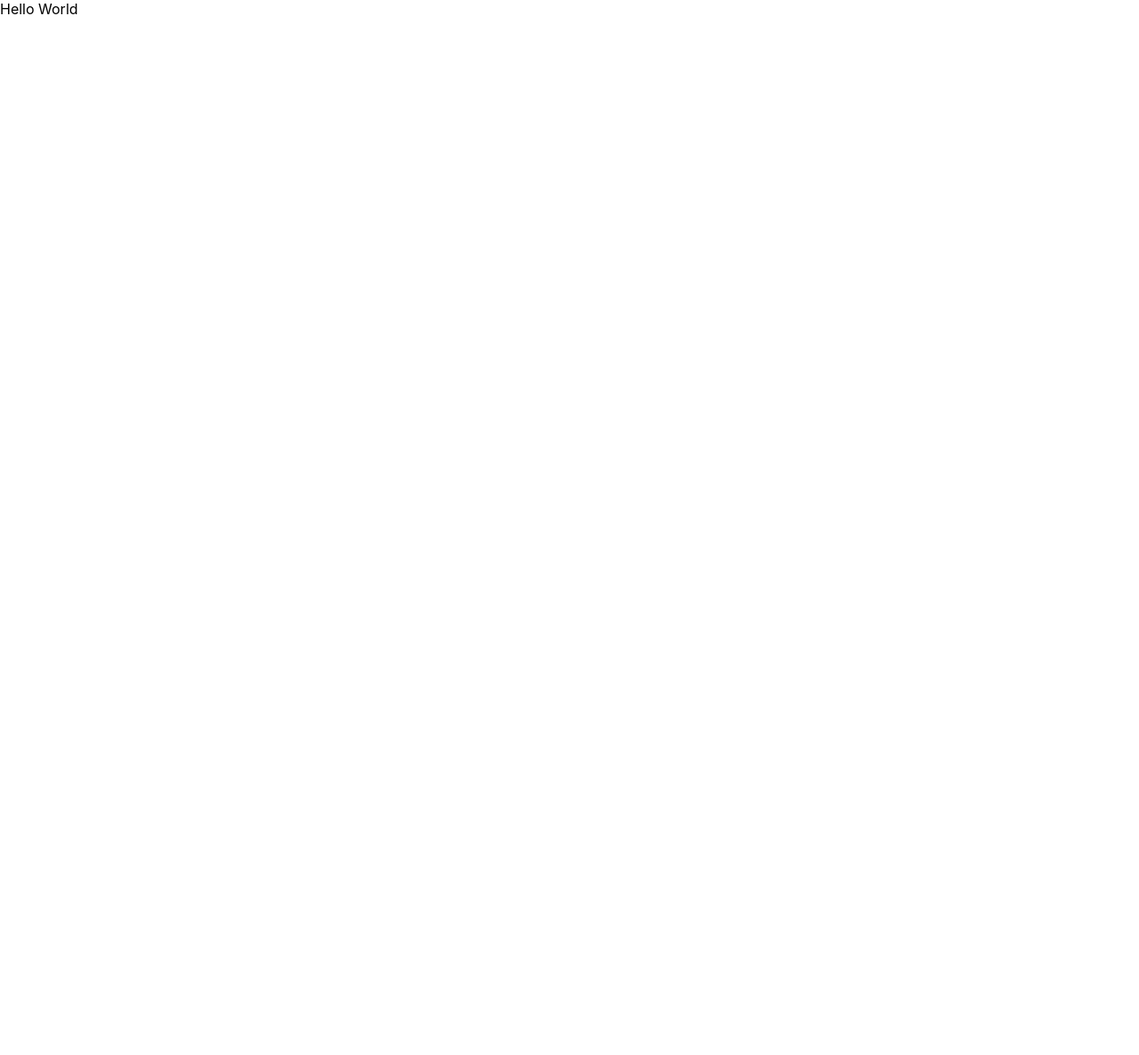
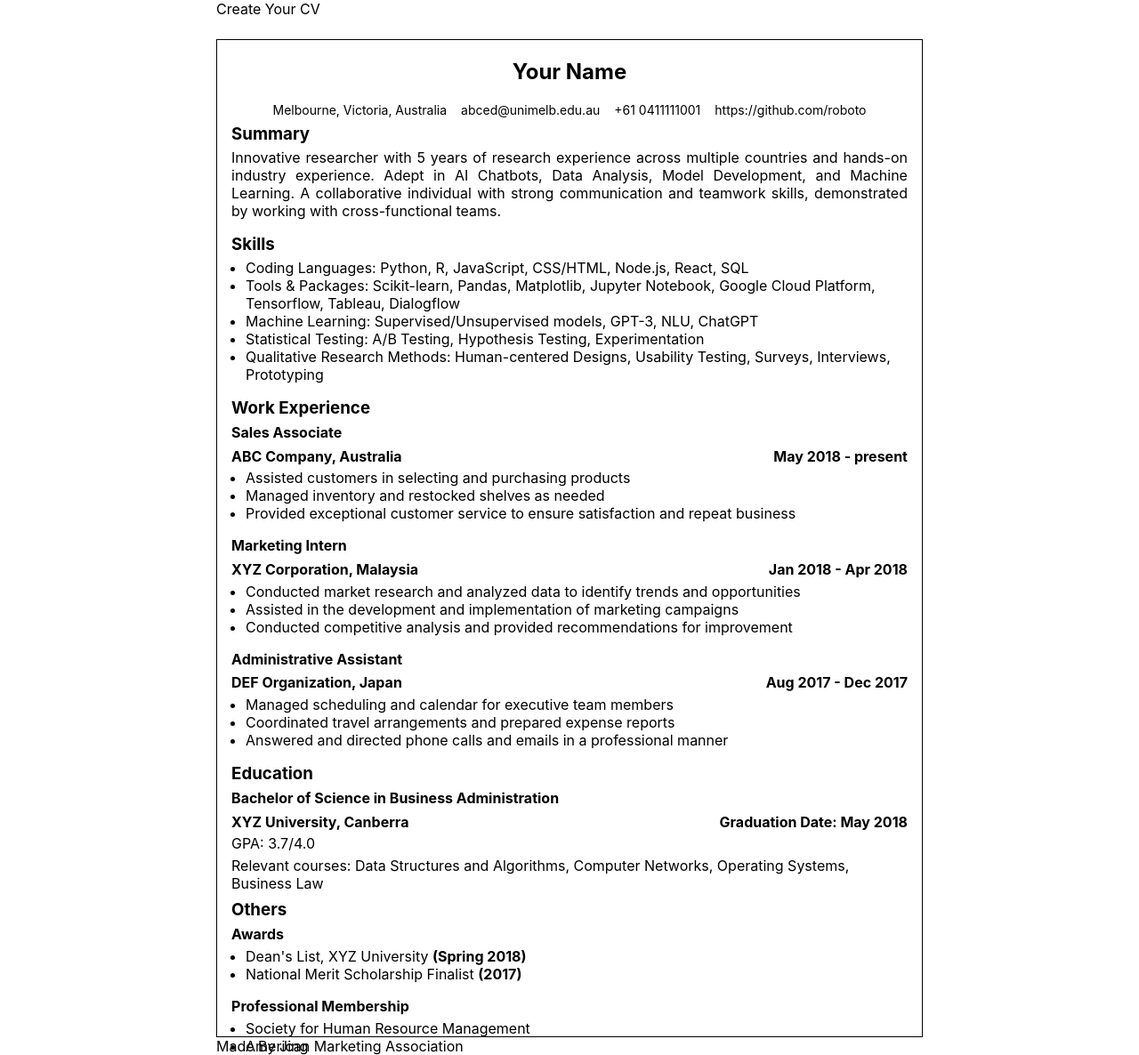
Before and after one commit to JingWei-S/odin-cv-project, a React (Create React App) app: page / in a window 1280 px wide. Shown: the whole page at 89% size. Before the commit the page ends 800 px from the top, so only its background shows below. Built offline with nearby package versions, Linux system fonts and the light colour scheme.

Commit message:
add the text template for cv

```diff
--- a/src/App.css
+++ b/src/App.css
@@ -2,37 +2,78 @@
   text-align: center;
 }
 
-.App-logo {
-  height: 40vmin;
-  pointer-events: none;
+.container {
+  display: flex;
+  flex-direction: column;
 }
 
-@media (prefers-reduced-motion: no-preference) {
-  .App-logo {
-    animation: App-logo-spin infinite 20s linear;
-  }
+.nav {
+  margin-bottom: 1.5em;
 }
 
-.App-header {
-  background-color: #282c34;
-  min-height: 100vh;
+.cv-template {
+  width: 8.27in;
+  height: 11.69in;
+  border: 1px solid black;
+  box-sizing: border-box;
+  padding: 1em;
+}
+
+.contact-info {
   display: flex;
   flex-direction: column;
   align-items: center;
-  justify-content: center;
-  font-size: calc(10px + 2vmin);
-  color: white;
 }
 
-.App-link {
-  color: #61dafb;
+.contact {
+  display: flex;
+  gap: 1em;
 }
 
-@keyframes App-logo-spin {
-  from {
-    transform: rotate(0deg);
-  }
-  to {
-    transform: rotate(360deg);
-  }
+.contact p {
+  margin-top: 0;
+  margin-bottom: 0;
+  font-size: 14px;
 }
+
+h2 {
+  margin-top: 0.2em;
+}
+
+h3 {
+  margin-top: 0.4em;
+  margin-bottom: 0;
+  font-weight: bold;
+}
+
+h4, h5 {
+  margin-top: 0.4em;
+  margin-bottom: 0;
+}
+
+.summary p {
+  margin-top: 0.3em;
+  text-align: justify;
+}
+
+ul {
+  margin-top: 0.3em;
+  padding-left: 1em;
+}
+
+h4 {
+  display: flex;
+}
+
+h4 > span {
+  margin-left: auto;
+}
+
+.education p {
+  margin-top: 0.3em;
+  margin-bottom: 0.3em;
+}
+
+.others ul > li > span:last-child {
+  font-weight: bold;
+}
--- a/src/App.js
+++ b/src/App.js
@@ -1,11 +1,169 @@
-import './App.css';
+import React, { Component } from "react";
+import "./App.css";
 
-function App() {
-  return (
-    <div>
-      Hello World
-    </div>
-  );
+class App extends Component {
+  constructor() {
+    super();
+  }
+
+  render() {
+    return (
+      <div className="container">
+        <div className="nav">Create Your CV</div>
+        <div className="cv-template">
+          <div className="contact-info">
+            <h2>Your Name</h2>
+            <div className="contact">
+              <p>Melbourne, Victoria, Australia</p>
+              <p>abced@unimelb.edu.au</p>
+              <p>+61 0411111001</p>
+              <p>https://github.com/roboto</p>
+            </div>
+          </div>
+          <div className="summary">
+            <h3>Summary</h3>
+            <p>
+              Innovative researcher with 5 years of research experience across
+              multiple countries and hands-on industry experience. Adept in AI
+              Chatbots, Data Analysis, Model Development, and Machine Learning.
+              A collaborative individual with strong communication and teamwork
+              skills, demonstrated by working with cross-functional teams.
+            </p>
+          </div>
+          <div className="skills">
+            <h3>Skills</h3>
+            <ul>
+              <li>
+                <span>Coding Languages</span>:{" "}
+                <span>
+                  Python, R, JavaScript, CSS/HTML, Node.js, React, SQL
+                </span>
+              </li>
+              <li>
+                <span>Tools & Packages</span>:{" "}
+                <span>
+                  Scikit-learn, Pandas, Matplotlib, Jupyter Notebook, Google
+                  Cloud Platform, Tensorflow, Tableau, Dialogflow
+                </span>
+              </li>
+              <li>
+                <span>Machine Learning</span>:{" "}
+                <span>Supervised/Unsupervised models, GPT-3, NLU, ChatGPT</span>
+              </li>
+              <li>
+                <span>Statistical Testing</span>:{" "}
+                <span>A/B Testing, Hypothesis Testing, Experimentation</span>
+              </li>
+              <li>
+                <span>Qualitative Research Methods</span>:{" "}
+                <span>
+                  Human-centered Designs, Usability Testing, Surveys,
+                  Interviews, Prototyping
+                </span>
+              </li>
+            </ul>
+          </div>
+          <div className="work-experience">
+            <h3>Work Experience</h3>
+            <div>
+              <h4>Sales Associate</h4>
+              <h4>
+                ABC Company, Australia <span>May 2018 - present</span>
+              </h4>
+              <ul>
+                <li>Assisted customers in selecting and purchasing products</li>
+                <li>Managed inventory and restocked shelves as needed</li>
+                <li>
+                  Provided exceptional customer service to ensure satisfaction
+                  and repeat business
+                </li>
+              </ul>
+            </div>
+            <div>
+              <h4>Marketing Intern</h4>
+              <h4>
+                XYZ Corporation, Malaysia <span>Jan 2018 - Apr 2018</span>
+              </h4>
+              <ul>
+                <li>
+                  Conducted market research and analyzed data to identify trends
+                  and opportunities
+                </li>
+                <li>
+                  Assisted in the development and implementation of marketing
+                  campaigns
+                </li>
+                <li>
+                  Conducted competitive analysis and provided recommendations
+                  for improvement
+                </li>
+              </ul>
+            </div>
+            <div>
+              <h4>Administrative Assistant</h4>
+              <h4>
+                DEF Organization, Japan <span>Aug 2017 - Dec 2017</span>
+              </h4>
+              <ul>
+                <li>
+                  Managed scheduling and calendar for executive team members
+                </li>
+                <li>
+                  Coordinated travel arrangements and prepared expense reports
+                </li>
+                <li>
+                  Answered and directed phone calls and emails in a professional
+                  manner
+                </li>
+              </ul>
+            </div>
+          </div>
+          <div className="education">
+            <h3>Education</h3>
+            <div>
+              <h4>Bachelor of Science in Business Administration</h4>
+              <h4>
+                XYZ University, Canberra <span>Graduation Date: May 2018</span>
+              </h4>
+              <div>
+                <p><span>GPA</span>: <span>3.7/4.0</span></p>
+                <p><span>Relevant courses</span>: <span>Data Structures and Algorithms, Computer Networks, Operating Systems, Business Law </span></p>
+              </div>
+            </div>
+          </div>
+          <div className="others">
+            <h3>Others</h3>
+            <div>
+              <h4>Awards</h4>
+              <ul>
+                <li>
+                  <span>Dean's List, XYZ University</span>{" "}
+                  <span>(Spring 2018)</span>
+                </li>
+                <li>
+                  <span>National Merit Scholarship Finalist</span>{" "}
+                  <span>(2017)</span>
+                </li>
+              </ul>
+            </div>
+            <div>
+              <h4>Professional Membership</h4>
+              <ul>
+                <li>
+                  <span>Society for Human Resource Management</span>{" "}
+                  <span></span>
+                </li>
+                <li>
+                  <span>American Marketing Association</span> <span></span>
+                </li>
+              </ul>
+            </div>
+          </div>
+        </div>
+        <div className="footer">Made By Jing</div>
+      </div>
+    );
+  }
 }
 
 export default App;
--- a/src/index.css
+++ b/src/index.css
@@ -5,9 +5,17 @@ body {
     sans-serif;
   -webkit-font-smoothing: antialiased;
   -moz-osx-font-smoothing: grayscale;
+  display: flex;
+  min-height: 100vh;
+  justify-content: center;
 }
 
 code {
   font-family: source-code-pro, Menlo, Monaco, Consolas, 'Courier New',
     monospace;
 }
+
+#root {
+  display: flex;
+  justify-content: center;
+}
```
